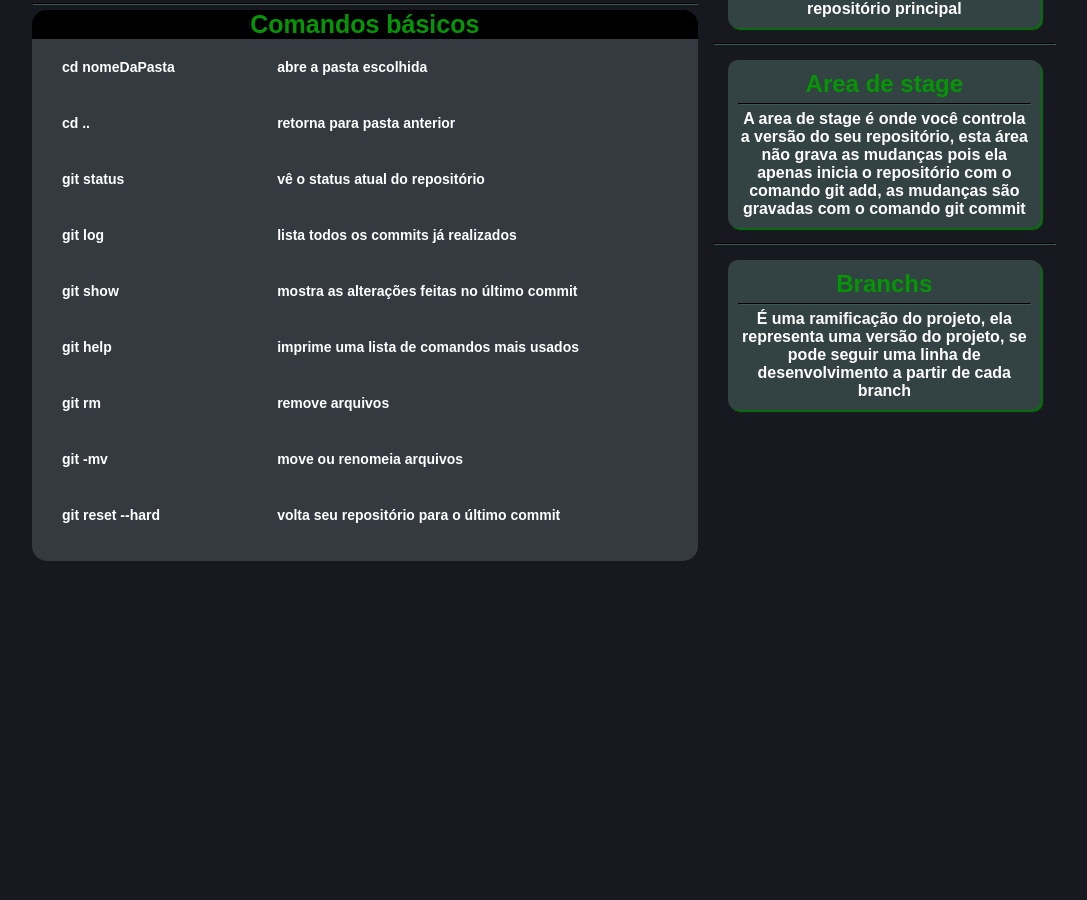
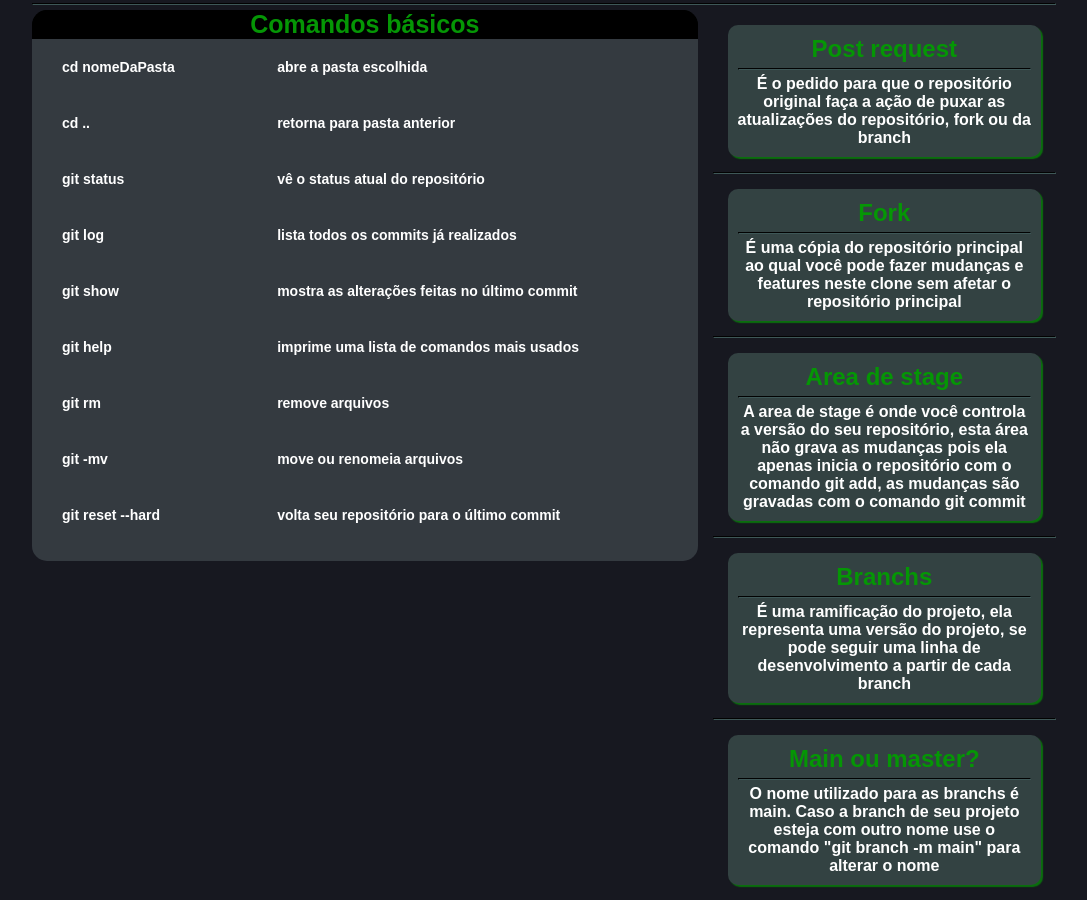
Before and after one commit to Vitor-Kemuel/Git-GitHub, a plain HTML site: page index.html in a window 1280 px wide. Shown: the part 610-1510 px from the top of the page, without its empty margins (96-1183 px from the left). Before the commit the page ends 1186 px from the top, so only its background shows below. Drawn offline with Linux system fonts and the light colour scheme.

Commit message:
Adicionando informações sobre o nome da branch

```diff
--- a/index.html
+++ b/index.html
@@ -25,8 +25,7 @@
                 <p class="command">git --version (Usado para ver a versão)</p>
             </div>
         </div><hr>
-        <div id="command">
-            <div id="left">
+        <div id="initialCommands">
             <div id="connectRepository">
                 <table class="commandTable">
                     <thead>
@@ -58,6 +57,9 @@
                 </table>
             </div>
             <hr>
+        </div>
+        <div id="commands">
+            <div id="left">
                 <div id="basicCommands">
                     <table class="commandTable">
                         <thead>
@@ -125,6 +127,10 @@
                 <div class="cardInfo">
                     <h2 class="title">Branchs</h2><hr>
                     <p>É uma ramificação do projeto, ela representa uma versão do projeto, se pode seguir uma linha de desenvolvimento a partir de cada branch</p>
+                </div><hr>
+                <div class="cardInfo">
+                    <h2 class="title">Main ou master?</h2><hr>
+                    <p>O nome utilizado para as branchs é main. Caso a branch de seu projeto esteja com outro nome use o comando "git branch -m main" para alterar o nome</p>
                 </div>
             </div>
         </div>
--- a/styles.css
+++ b/styles.css
@@ -61,7 +61,7 @@ hr{
     border-radius: 10px;
 }
 
-#command{
+#commands{
     display: flex;
 }
 
```
Lines whose indentation alone changed are shown as unchanged.
